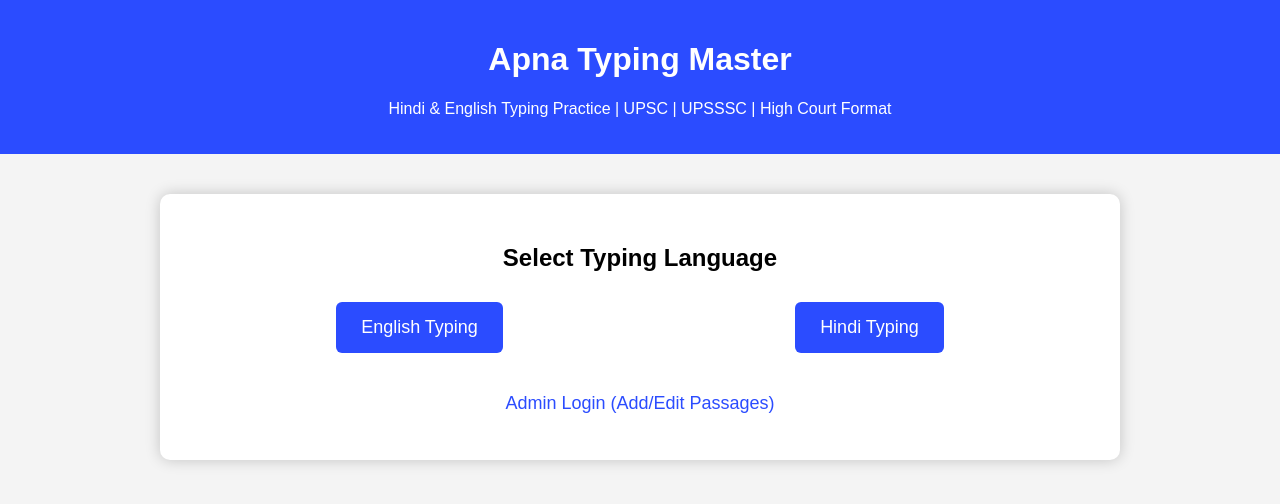
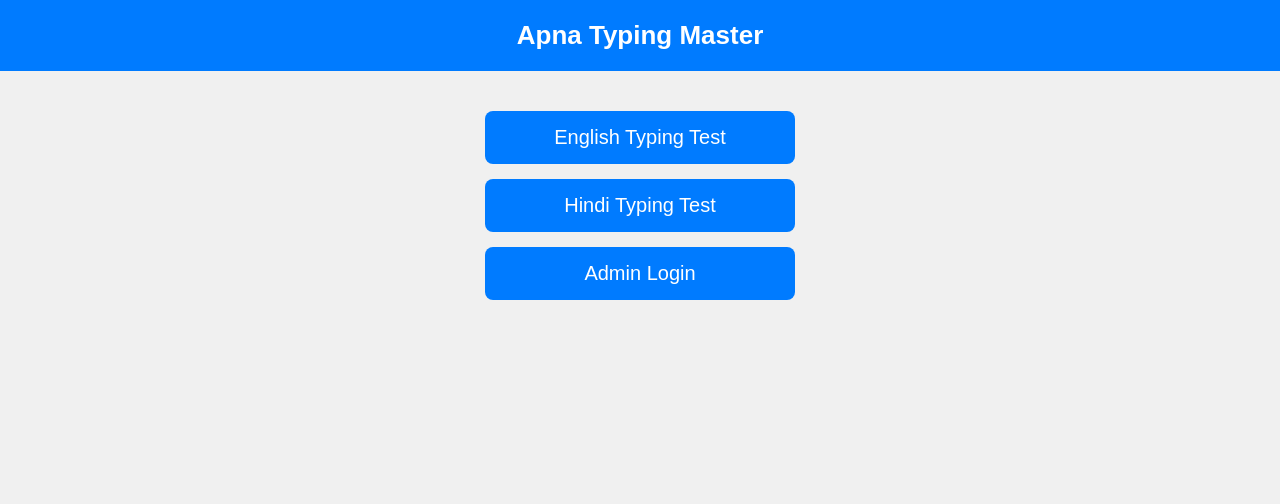
Before and after one commit to vocab100percent-web/ApnaTypingMaster3.github.io, a plain HTML site: page index.html in a window 1280 px wide. Drawn offline with Linux system fonts and the light colour scheme.

Commit message:
Refactor index.html layout and styling

```diff
--- a/index.html
+++ b/index.html
@@ -7,76 +7,46 @@
 <style>
     body {
         font-family: Arial, sans-serif;
+        background: #f0f0f0;
         margin: 0;
         padding: 0;
-            background: #f4f4f4;
+        text-align: center;
     }
     header {
-            background: #2b4cff;
+        background: #007bff;
         color: white;
         padding: 20px;
-            text-align: center;
+        font-size: 26px;
+        font-weight: bold;
     }
     .container {
-            max-width: 900px;
-            margin: 40px auto;
-            background: white;
-            padding: 30px;
-            border-radius: 10px;
-            box-shadow: 0 0 15px rgba(0,0,0,0.2);
-        }
-        h2 {
-            text-align: center;
-            margin-bottom: 20px;
-        }
-        .btn-box {
-            display: flex;
-            justify-content: space-around;
-            margin-top: 30px;
+        margin-top: 40px;
     }
     .btn {
-            background: #2b4cff;
+        display: block;
+        width: 280px;
+        font-size: 20px;
+        padding: 15px;
+        margin: 15px auto;
+        background: #007bff;
         color: white;
-            padding: 15px 25px;
-            border: none;
-            border-radius: 6px;
-            font-size: 18px;
-            cursor: pointer;
+        text-decoration: none;
+        border-radius: 8px;
         transition: 0.3s;
-            text-decoration: none;
     }
     .btn:hover {
-            background: #1a2fb8;
-        }
-        .admin-login {
-            margin-top: 40px;
-            text-align: center;
-        }
-        .admin-login a {
-            color: #2b4cff;
-            text-decoration: none;
-            font-size: 18px;
+        background: #0056b3;
     }
 </style>
 </head>
 <body>
 
-<header>
-    <h1>Apna Typing Master</h1>
-    <p>Hindi & English Typing Practice | UPSC | UPSSSC | High Court Format</p>
-</header>
+<header>Apna Typing Master</header>
 
 <div class="container">
-    <h2>Select Typing Language</h2>
-
-    <div class="btn-box">
-        <a href="english.html" class="btn">English Typing</a>
-        <a href="hindi.html" class="btn">Hindi Typing</a>
-    </div>
-
-    <div class="admin-login">
-        <p><a href="admin_panel.html">Admin Login (Add/Edit Passages)</a></p>
-    </div>
+    <a class="btn" href="englishpage.html">English Typing Test</a>
+    <a class="btn" href="hindipage.html">Hindi Typing Test</a>
+    <a class="btn" href="admin.html">Admin Login</a>
 </div>
 
 </body>
```
Lines whose indentation alone changed are shown as unchanged.
